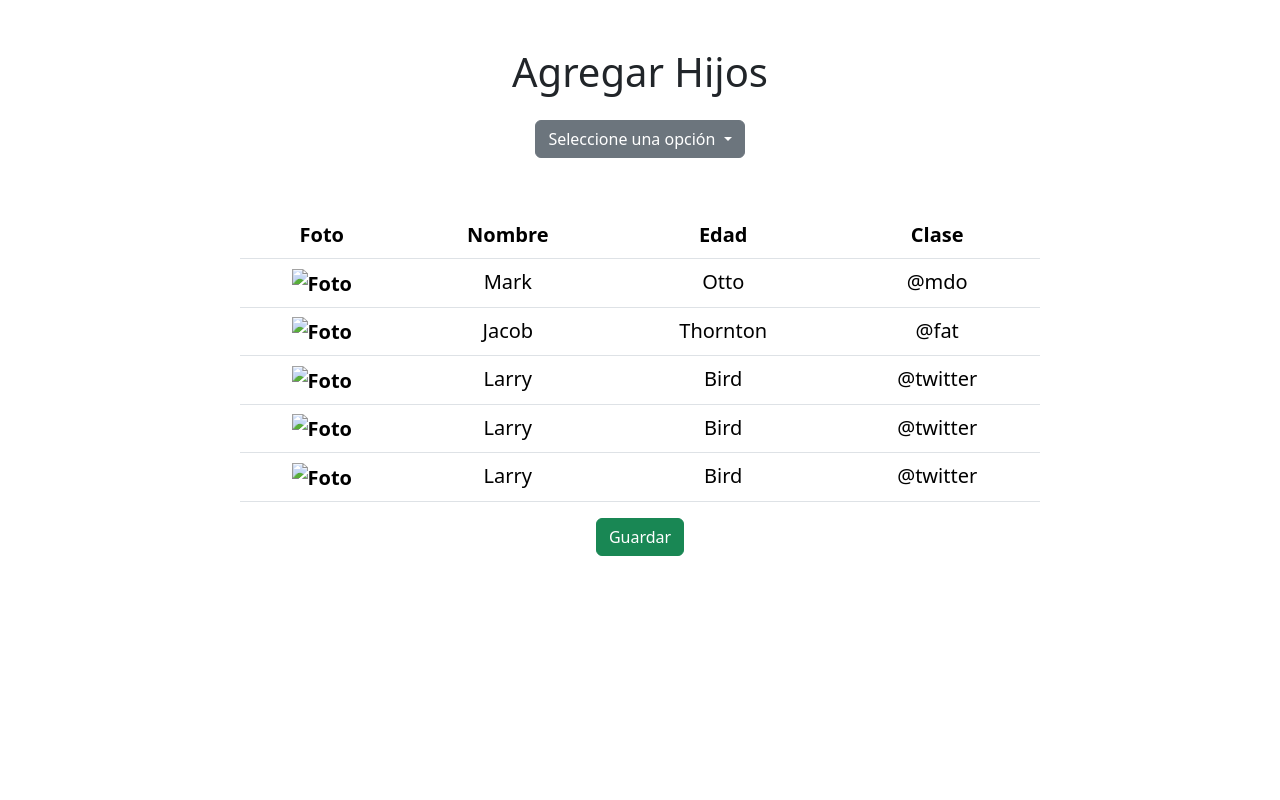
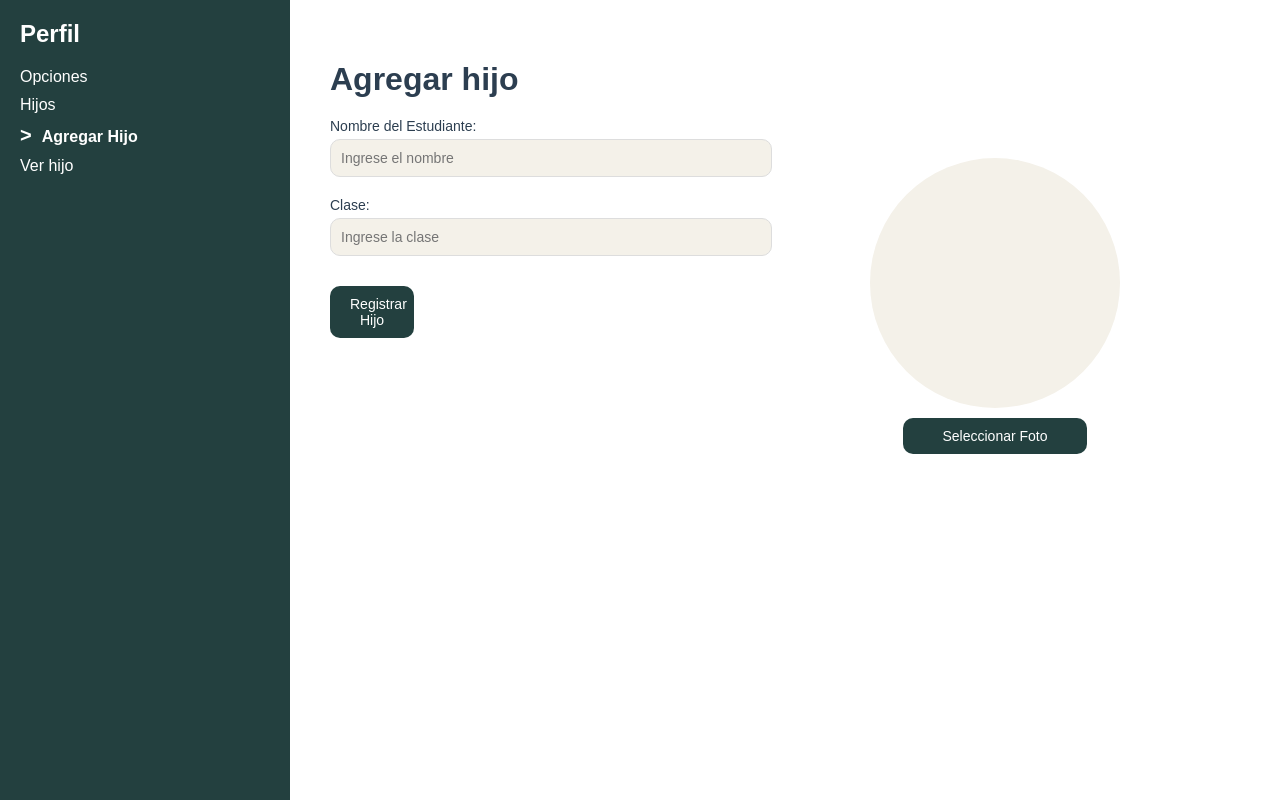
Before and after one commit to SolRoqueta/SegundoInformatica2.0, a PHP site: page /agergar_hijo.html in a window 1280 px wide. Run offline with PHP 8.4, Linux system fonts and the light colour scheme; some libraries are stand-ins or nearby versions.

Commit message:
Hice el diseño nuevo de agregar hijos
funciona el seleccionar foto

```diff
--- a/Agregar hijo/agergar_hijo.html
+++ b/Agregar hijo/agergar_hijo.html
@@ -1,103 +1,47 @@
 <!DOCTYPE html>
-<html lang="en">
+<html lang="es">
 <head>
     <meta charset="UTF-8">
     <meta name="viewport" content="width=device-width, initial-scale=1.0">
-    <title>Agregar Hijos</title>
-    <!-- Bootstrap CSS -->
-    <script src="https://cdn.jsdelivr.net/npm/bootstrap@5.3.3/dist/js/bootstrap.bundle.min.js" integrity="sha384-YvpcrYf0tY3lHB60NNkmXc5s9fDVZLESaAA55NDzOxhy9GkcIdslK1eN7N6jIeHz" crossorigin="anonymous"></script>
-    <link href="https://cdn.jsdelivr.net/npm/bootstrap@5.3.3/dist/css/bootstrap.min.css" rel="stylesheet" integrity="sha384-QWTKZyjpPEjISv5WaRU9OFeRpok6YctnYmDr5pNlyT2bRjXh0JMhjY6hW+ALEwIH" crossorigin="anonymous">
+    <title>Agregar Hijo</title>
     <link rel="stylesheet" href="style.css">
 </head>
 <body>
-    <div class="container mt-5">
-        <h1 class="text-center mb-4">Agregar Hijos</h1>
-        <form id="addChildForm" class="needs-validation" novalidate>
-            <div id="childrenContainer" class="mb-3"> </div>
-
-            <div class="d-flex justify-content-center mb-4">
-                <div class="dropdown">
-                    <button class="btn btn-secondary dropdown-toggle" type="button" data-bs-toggle="dropdown" aria-expanded="false">
-                        Seleccione una opción
-                    </button>
-                    <ul class="dropdown-menu p-3">
-                        <li class="mb-3">
-                            <label for="validationCustomUsername" class="form-label">Nombre del Hijo</label>
-                            <input type="text" class="form-control" id="validationCustomUsername" placeholder="Escriba el nombre" required>
-                            <div class="invalid-feedback">
-                                Por favor, ingrese un nombre válido.
-                            </div>
-                        </li>
-                        <li>
-                            <label for="validationCustomAge" class="form-label">Edad</label>
-                            <input type="number" class="form-control" id="validationCustomAge" placeholder="Edad" min="0" required>
-                            <div class="invalid-feedback">
-                                Por favor, ingrese una edad válida.
-                            </div>
-                        </li>
-                        <li>
-                            <label for="validationCustomClass" class="form-label">Clase</label>
-                            <input type="text" class="form-control" id="validationCustomClass" placeholder="Clase" required>
-                            <div class="invalid-feedback">
-                                Por favor, ingrese una clase válida.
-                            </div>
-                        </li>
-                    </ul>
+    <div class="container">
+        <aside class="sidebar">
+            <h2>Perfil</h2>
+            <nav>
+                <ul>
+                    <li class="option">Opciones</li>
+                    <li class="option">Hijos</li>
+                    <li class="option active">Agregar Hijo</li>
+                    <li class="option">Ver hijo</li>
+                </ul>
+            </nav>
+        </aside>
+        <main class="main-content">
+            <h1>Agregar hijo</h1>
+            <div class="form-container">
+                <form class="form-left">
+                    <div class="form-group">
+                        <label for="nombre">Nombre del Estudiante:</label>
+                        <input type="text" id="nombre" placeholder="Ingrese el nombre">
+                    </div>
+                    <div class="form-group">
+                        <label for="clase">Clase:</label>
+                        <input type="text" id="clase" placeholder="Ingrese la clase">
+                    </div>
+                    <button class="btn btn-register">Registrar Hijo</button>
+                </form>
+                <div class="photo-section">
+                    <div class="photo-placeholder" id="photo-placeholder"></div>
+                    <input type="file" id="file-input" class="file-input" accept="image/*" onchange="updatePhoto()">
+                    <button class="btn btn-select-photo" onclick="document.getElementById('file-input').click()">Seleccionar Foto</button>
                 </div>
             </div>
+        </main>
+    </div>
 
-            <div class="d-flex justify-content-center">
-                <div class="table-responsive">
-                <table class="table table-hover text-center w-75">
-                    <thead>
-                        <tr>
-                            <th scope="col">Foto</th>
-                            <th scope="col">Nombre</th>
-                            <th scope="col">Edad</th>
-                            <th scope="col">Clase</th>
-                        </tr>
-                    </thead>
-                    <tbody>
-                        <tr>
-                            <th scope="row"><img src="https://via.placeholder.com/50" alt="Foto"></th>
-                            <td>Mark</td>
-                            <td>Otto</td>
-                            <td>@mdo</td>
-                        </tr>
-                        <tr>
-                            <th scope="row"><img src="https://via.placeholder.com/50" alt="Foto"></th>
-                            <td>Jacob</td>
-                            <td>Thornton</td>
-                            <td>@fat</td>
-                        </tr>
-                        <tr>
-                            <th scope="row"><img src="https://via.placeholder.com/50" alt="Foto"></th>
-                            <td>Larry</td>
-                            <td>Bird</td>
-                            <td>@twitter</td>
-                        </tr>
-                        <tr>
-                            <th scope="row"><img src="https://via.placeholder.com/50" alt="Foto"></th>
-                            <td>Larry</td>
-                            <td>Bird</td>
-                            <td>@twitter</td>
-                        </tr>
-                        <tr>
-                            <th scope="row"><img src="https://via.placeholder.com/50" alt="Foto"></th>
-                            <td>Larry</td>
-                            <td>Bird</td>
-                            <td>@twitter</td>
-                        </tr>
-                    </tbody>
-                </table>
-            </div>
-        </div>
-
-            <div class="text-center">
-                <button type="button" class="btn btn-success">Guardar</button>
-            </div>
-
-        </form>
-    </div>
+    <script src="script.js"></script>
 </body>
 </html>
--- /dev/null
+++ b/Agregar hijo/script.js
@@ -0,0 +1,28 @@
+// Función que actualiza la imagen del perfil cuando se selecciona una nueva imagen
+function updatePhoto() {
+    const fileInput = document.getElementById('file-input');
+    const photoPlaceholder = document.getElementById('photo-placeholder');
+
+    // Verifica si se seleccionó un archivo
+    if (fileInput.files && fileInput.files[0]) {
+        const reader = new FileReader();
+
+        reader.onload = function (e) {
+            // Actualiza la imagen de la foto de perfil
+            photoPlaceholder.style.backgroundImage = `url(${e.target.result})`;
+            photoPlaceholder.style.backgroundSize = 'cover';  // Ajusta el tamaño de la imagen
+        }
+
+        reader.readAsDataURL(fileInput.files[0]);
+    }
+}
+
+document.querySelectorAll('.sidebar nav ul li').forEach(item => {
+    item.addEventListener('click', () => {
+        // Elimina la clase 'active' de todas las opciones
+        document.querySelectorAll('.sidebar nav ul li').forEach(option => option.classList.remove('active'));
+
+        // Añade la clase 'active' a la opción seleccionada
+        item.classList.add('active');
+    });
+});
--- a/Agregar hijo/style.css
+++ b/Agregar hijo/style.css
@@ -1,21 +1,205 @@
-table {
-    width: 100%;
-    margin-top: 30px;
+body {
+    margin: 0;
+    font-family: Arial, sans-serif;
+    background-color: #f9f9f9;
+}
+
+.container {
+    display: flex;
+    height: 100vh;
+}
+
+.sidebar {
+    width: 250px;
+    background-color: #23403f;
+    color: white;
+    padding: 20px;
+}
+
+.sidebar h2 {
+    margin-top: 0;
+}
+
+.sidebar nav ul {
+    list-style: none;
+    padding: 0;
+}
+
+.sidebar nav ul li {
+    margin: 10px 0;
+    cursor: pointer;
+}
+
+.sidebar nav ul .active {
+    font-weight: bold;
+}
+
+.sidebar nav ul li.active::before {
+    content: " >"; /* Agrega el símbolo ">" antes de la opción activa */
+    margin-right: 10px; /* Espacio entre el símbolo y el texto */
     font-size: 20px;
 }
 
-.table-responsive {
-    max-width: 100%;
-    overflow-x: auto;
-    -webkit-overflow-scrolling: touch;
+/* Estilos para la parte principal */
+.main-content {
+    flex: 1;
+    padding: 40px;
+    background-color: white;
 }
 
-table {
-    min-width: 800px;
+.main-content h1 {
+    color: #2c3e50;
+    margin-bottom: 20px;
 }
 
+/* Contenedor para formulario y sección de foto */
+.form-container {
+    display: flex;
+    justify-content: space-between;
+    align-items: flex-start;
+}
 
-table img {
-    width: 80px;
-    height: 80px;
+.form-left {
+    width: 60%;
 }
+
+.form-group {
+    margin-bottom: 20px;
+}
+
+.form-group label {
+    display: block;
+    font-size: 14px;
+    color: #2c3e50;
+    margin-bottom: 5px;
+}
+
+.form-group input {
+    width: 100%;
+    padding: 10px;
+    font-size: 14px;
+    border: 1px solid #ddd;
+    border-radius: 10px;
+    background-color: #f4f1e9;
+}
+
+.btn-register {
+    margin-top: 10px;
+    background-color: #23403f;
+    color: white;
+    padding: 10px 20px;
+    font-size: 14px;
+    border: none;
+    border-radius: 10px;
+    cursor: pointer;
+    text-align: center;
+    width: 20%;
+}
+
+.btn-register:hover {
+    background-color: #1b302f;
+}
+
+.photo-section {
+    width: 70%;
+    text-align: center;
+    display: flex;
+    flex-direction: column;
+    align-items: center;
+    margin-top: 40px;
+}
+
+.photo-placeholder {
+    width: 250px;
+    height: 250px;
+    background-color: #f4f1e9;
+    border-radius: 50%;
+    margin-bottom: 10px;
+    background-size: cover;
+    background-position: center;
+}
+
+.file-input {
+    display: none;
+}
+
+.btn-select-photo {
+    background-color: #23403f;
+    color: white;
+    padding: 10px 39px;
+    font-size: 14px;
+    border: none;
+    border-radius: 10px;
+    cursor: pointer;
+}
+
+.btn-select-photo:hover {
+    background-color: #1b302f;
+}
+
+/* Media Queries para pantallas pequeñas */
+@media (max-width: 768px) {
+    .container {
+        flex-direction: column;
+    }
+
+    .sidebar {
+        width: 100%;
+        padding: 10px;
+    }
+
+    .main-content {
+        padding: 20px;
+    }
+
+    .form-container {
+        flex-direction: column;
+        align-items: center;
+    }
+
+    .form-left {
+        width: 100%;
+    }
+
+    .photo-section {
+        width: 100%;
+        margin-top: 20px;
+    }
+
+    .btn-register {
+        width: 80%;
+    }
+
+    .btn-select-photo {
+        width: 80%;
+        margin-top: 10px;
+    }
+}
+
+@media (max-width: 480px) {
+    .sidebar {
+        width: 100%;
+        padding: 10px;
+    }
+
+    .main-content {
+        padding: 10px;
+    }
+
+    .form-left {
+        width: 100%;
+    }
+
+    .photo-section {
+        width: 100%;
+        margin-top: 20px;
+    }
+
+    .btn-register {
+        width: 100%;
+    }
+
+    .btn-select-photo {
+        width: 100%;
+    }
+}
```
